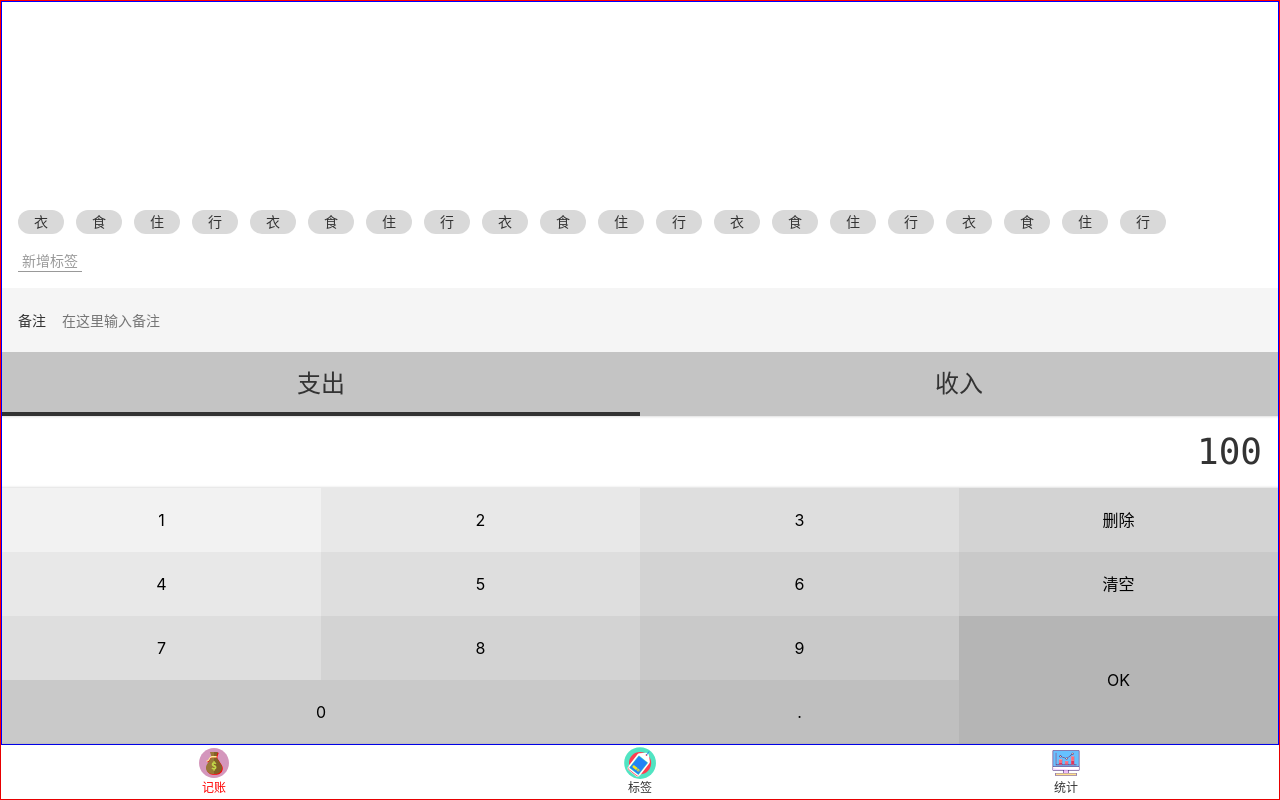
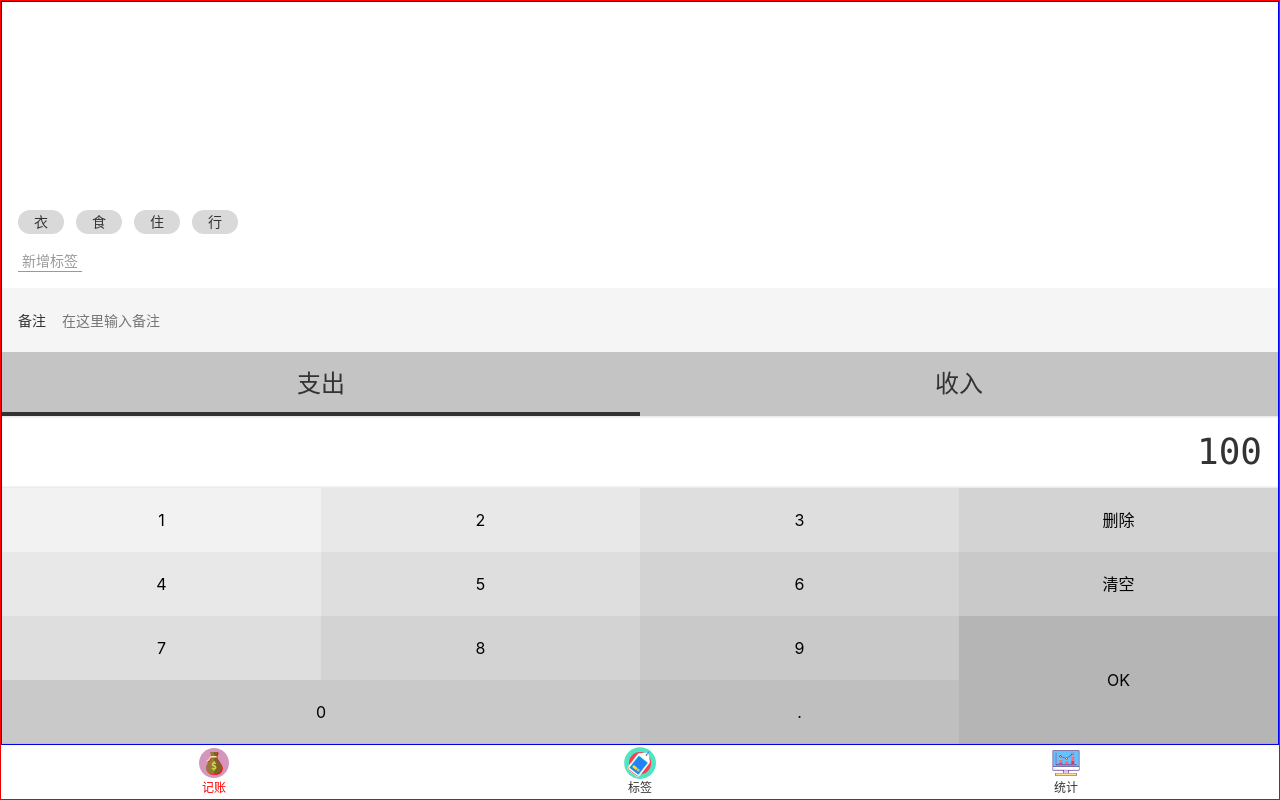
Before and after one commit to songenen/youqianvue, a Vue app: page /#/money in a window 1280 px wide. Built offline with nearby package versions, Linux system fonts and the light colour scheme.

Commit message:
模块化

```diff
--- /dev/null
+++ b/src/components/Money/Notes.vue
@@ -0,0 +1,34 @@
+<template>
+  <div>
+    <label class="notes">
+      <span class="name">备注</span>
+      <input type="text" placeholder="在这里输入备注">
+    </label>
+  </div>
+</template>
+
+<script lang="ts">
+export default {
+  name: 'Notes'
+};
+</script>
+
+<style lang="scss" scoped>
+.notes {
+  font-size: 14px;
+  background: #f5f5f5;
+  padding-left: 16px;
+  display: flex;
+  align-items: center;
+  .name {
+    padding-right: 16px;
+  }
+  input {
+    height: 64px;
+    flex-grow: 1;
+    background: transparent;
+    border: none;
+    padding-right: 16px;
+  }
+}
+</style>
--- /dev/null
+++ b/src/components/Money/NumberPad.vue
@@ -0,0 +1,80 @@
+<template>
+  <div class="numberPad">
+    <div class="output">100</div>
+    <div class="buttons">
+      <button>1</button>
+      <button>2</button>
+      <button>3</button>
+      <button>删除</button>
+      <button>4</button>
+      <button>5</button>
+      <button>6</button>
+      <button>清空</button>
+      <button>7</button>
+      <button>8</button>
+      <button>9</button>
+      <button class="ok">OK</button>
+      <button class="zero">0</button>
+      <button>.</button>
+    </div>
+  </div>
+</template>
+
+<script lang="ts">
+export default {
+  name: 'NumberPad'
+};
+</script>
+
+<style lang="scss" scoped>
+@import "~@/assets/styles/helper.scss";
+.numberPad {
+  .output {
+    @extend %clearFix;
+    @extend %innerShadow;
+    font-size: 36px;
+    font-family: Consolas, monospace;
+    padding: 9px 16px;
+    text-align: right;
+  }
+  .buttons {
+    @extend %clearFix;
+    > button {
+      width: 25%;
+      height: 64px;
+      float: left;
+      background: transparent;
+      border: none;
+      &.ok {
+        height: 64*2px;
+        float: right;
+      }
+      &.zero {
+        width: 25*2%;
+      }
+      $bg: #f2f2f2;
+      &:nth-child(1) {
+        background: $bg;
+      }
+      &:nth-child(2), &:nth-child(5) {
+        background: darken($bg, 4%);
+      }
+      &:nth-child(3), &:nth-child(6), &:nth-child(9) {
+        background: darken($bg, 4*2%);
+      }
+      &:nth-child(4), &:nth-child(7), &:nth-child(10) {
+        background: darken($bg, 4*3%);
+      }
+      &:nth-child(8), &:nth-child(11), &:nth-child(13) {
+        background: darken($bg, 4*4%);
+      }
+      &:nth-child(14) {
+        background: darken($bg, 4*5%);
+      }
+      &:nth-child(12) {
+        background: darken($bg, 4*6%);
+      }
+    }
+  }
+}
+</style>
--- /dev/null
+++ b/src/components/Money/Tags.vue
@@ -0,0 +1,54 @@
+<template>
+  <div class="tags">
+    <div class="new">
+      <button>新增标签</button>
+    </div>
+    <ul class="current">
+      <li>衣</li>
+      <li>食</li>
+      <li>住</li>
+      <li>行</li>
+    </ul>
+  </div>
+
+</template>
+
+<script lang="ts">
+export default {
+  name: 'Tags'
+};
+</script>
+
+<style lang="scss" scoped>
+.tags {
+  font-size: 14px;
+  padding: 16px;
+  flex-grow: 1;
+  display: flex;
+  flex-direction: column-reverse;
+  > .current {
+    display: flex;
+    flex-wrap: wrap;
+    > li {
+      background: #d9d9d9;
+      $h: 24px;
+      height: $h;
+      line-height: $h;
+      border-radius: $h/2;
+      padding: 0 16px;
+      margin-right: 12px;
+      margin-top: 4px;
+    }
+  }
+  > .new {
+    padding-top: 16px;
+    button {
+      background: transparent;
+      border: none;
+      color: #999;
+      border-bottom: 1px solid;
+      padding: 0 4px;
+    }
+  }
+}
+</style>
--- /dev/null
+++ b/src/components/Money/Types.vue
@@ -0,0 +1,40 @@
+<template>
+  <div>
+    <ul class="types">
+      <li class="selected">支出</li>
+      <li>收入</li>
+    </ul>
+  </div>
+</template>
+
+<script lang="ts">
+export default {
+  name: 'Types'
+};
+</script>
+
+<style lang="scss" scoped>
+.types {
+  background: #c4c4c4;
+  display: flex;
+  text-align: center;
+  font-size: 24px;
+  > li {
+    width: 50%;
+    height: 64px;
+    display: flex;
+    justify-content: center;
+    align-items: center;
+    position: relative;
+    &.selected::after {
+      content: '';
+      position: absolute;
+      bottom: 0;
+      left: 0;
+      width: 100%;
+      height: 4px;
+      background: #333;
+    }
+  }
+}
+</style>
--- a/src/views/Money.vue
+++ b/src/views/Money.vue
@@ -1,79 +1,26 @@
 <template>
     <div>
         <Layout class-prefix="layout">
-        <div class="numberPad">
-          <div class="output">100</div>
-          <div class="buttons">
-            <button>1</button>
-            <button>2</button>
-            <button>3</button>
-            <button>删除</button>
-            <button>4</button>
-            <button>5</button>
-            <button>6</button>
-            <button>清空</button>
-            <button>7</button>
-            <button>8</button>
-            <button>9</button>
-            <button class="ok">OK</button>
-            <button class="zero">0</button>
-            <button>.</button>
-          </div>
-        </div>
-          <div>
-            <ul class="types">
-              <li class="selected">支出</li>
-              <li>收入</li>
-            </ul>
-          </div>
+          <NumberPad/>
+          <Types/>
+          <Notes/>
+          <Tags/>
 
-          <div>
-            <label class="notes">
-              <span class="name">备注</span>
-              <input type="text" placeholder="在这里输入备注">
-            </label>
-          </div>
-          <div class="tags">
-            <div class="new">
-              <button>新增标签</button>
-            </div>
-            <ul class="current">
-              <li>衣</li>
-              <li>食</li>
-              <li>住</li>
-              <li>行</li>
-              <li>衣</li>
-              <li>食</li>
-              <li>住</li>
-              <li>行</li>
-              <li>衣</li>
-              <li>食</li>
-              <li>住</li>
-              <li>行</li>
-              <li>衣</li>
-              <li>食</li>
-              <li>住</li>
-              <li>行</li>
-              <li>衣</li>
-              <li>食</li>
-              <li>住</li>
-              <li>行</li>
-            </ul>
-          </div>
       </Layout>
     </div>
 </template>
 
 <script>
-import x from '@/assets/icons/money.svg'
+import NumberPad from '@/components/Money/NumberPad'
+import Types from '@/components/Money/Types'
+import Notes from '@/components/Money/Notes'
+import Tags from '@/components/Money/Tags'
 
-console.log(x)
 export default {
-
-name: "Money"
+name: "Money",
+  components: {Tags, Notes, Types, NumberPad}
 }
 </script>
-
 
 <style lang="scss">
 .layout-content {
@@ -81,127 +28,3 @@
   flex-direction: column-reverse;
 }
 </style>
-<style lang="scss" scoped>
-@import "~@/assets/styles/helper.scss";
-.numberPad {
-  .output {
-    @extend %clearFix;
-    @extend %innerShadow;
-    font-size: 36px;
-    font-family: Consolas, monospace;
-    padding: 9px 16px;
-    text-align: right;
-  }
-  .buttons {
-    @extend %clearFix;
-    > button {
-      width: 25%;
-      height: 64px;
-      float: left;
-      background: transparent;
-      border: none;
-      &.ok {
-        height: 64*2px;
-        float: right;
-      }
-      &.zero {
-        width: 25*2%;
-      }
-      $bg: #f2f2f2;
-      &:nth-child(1) {
-        background: $bg;
-      }
-      &:nth-child(2), &:nth-child(5) {
-        background: darken($bg, 4%);
-      }
-      &:nth-child(3), &:nth-child(6), &:nth-child(9) {
-        background: darken($bg, 4*2%);
-      }
-      &:nth-child(4), &:nth-child(7), &:nth-child(10) {
-        background: darken($bg, 4*3%);
-      }
-      &:nth-child(8), &:nth-child(11), &:nth-child(13) {
-        background: darken($bg, 4*4%);
-      }
-      &:nth-child(14) {
-        background: darken($bg, 4*5%);
-      }
-      &:nth-child(12) {
-        background: darken($bg, 4*6%);
-      }
-    }
-  }
-}
-.types {
-  background: #c4c4c4;
-  display: flex;
-  text-align: center;
-  font-size: 24px;
-  > li {
-    width: 50%;
-    height: 64px;
-    display: flex;
-    justify-content: center;
-    align-items: center;
-    position: relative;
-    &.selected::after {
-      content: '';
-      position: absolute;
-      bottom: 0;
-      left: 0;
-      width: 100%;
-      height: 4px;
-      background: #333;
-    }
-  }
-}
-.notes {
-  font-size: 14px;
-  background: #f5f5f5;
-  padding-left: 16px;
-  display: flex;
-  align-items: center;
-  .name {
-    padding-right: 16px;
-  }
-  input {
-    height: 64px;
-    flex-grow: 1;
-    background: transparent;
-    border: none;
-    padding-right: 16px;
-  }
-}
-.tags {
-  font-size: 14px;
-  padding: 16px;
-  flex-grow: 1;
-  display: flex;
-  flex-direction: column-reverse;
-  > .current {
-    display: flex;
-    flex-wrap: wrap;
-    > li {
-      background: #d9d9d9;
-      $h: 24px;
-      height: $h;
-      line-height: $h;
-      border-radius: $h/2;
-      padding: 0 16px;
-      margin-right: 12px;
-      margin-top: 4px;
-    }
-  }
-  > .new {
-    padding-top: 16px;
-    button {
-      background: transparent;
-      border: none;
-      color: #999;
-      border-bottom: 1px solid;
-      padding: 0 4px;
-    }
-  }
-}
-
-</style>
```
